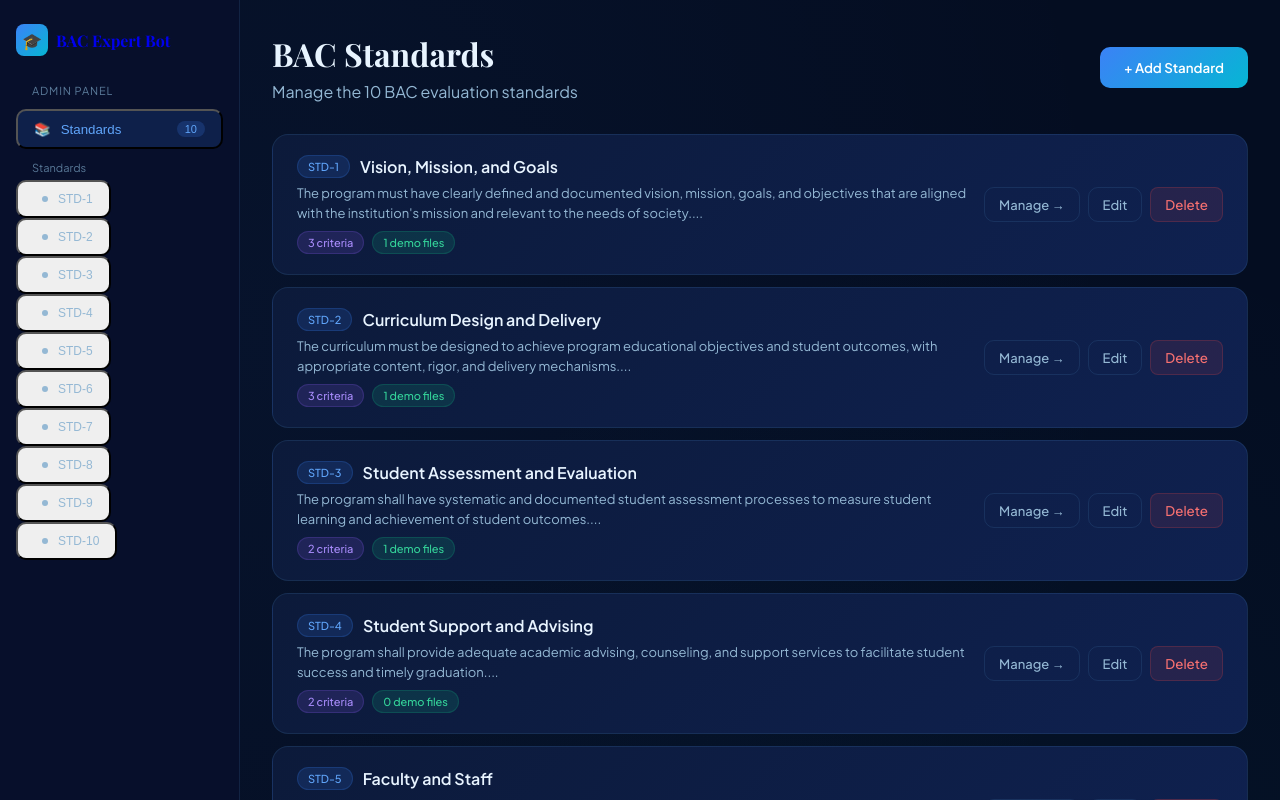
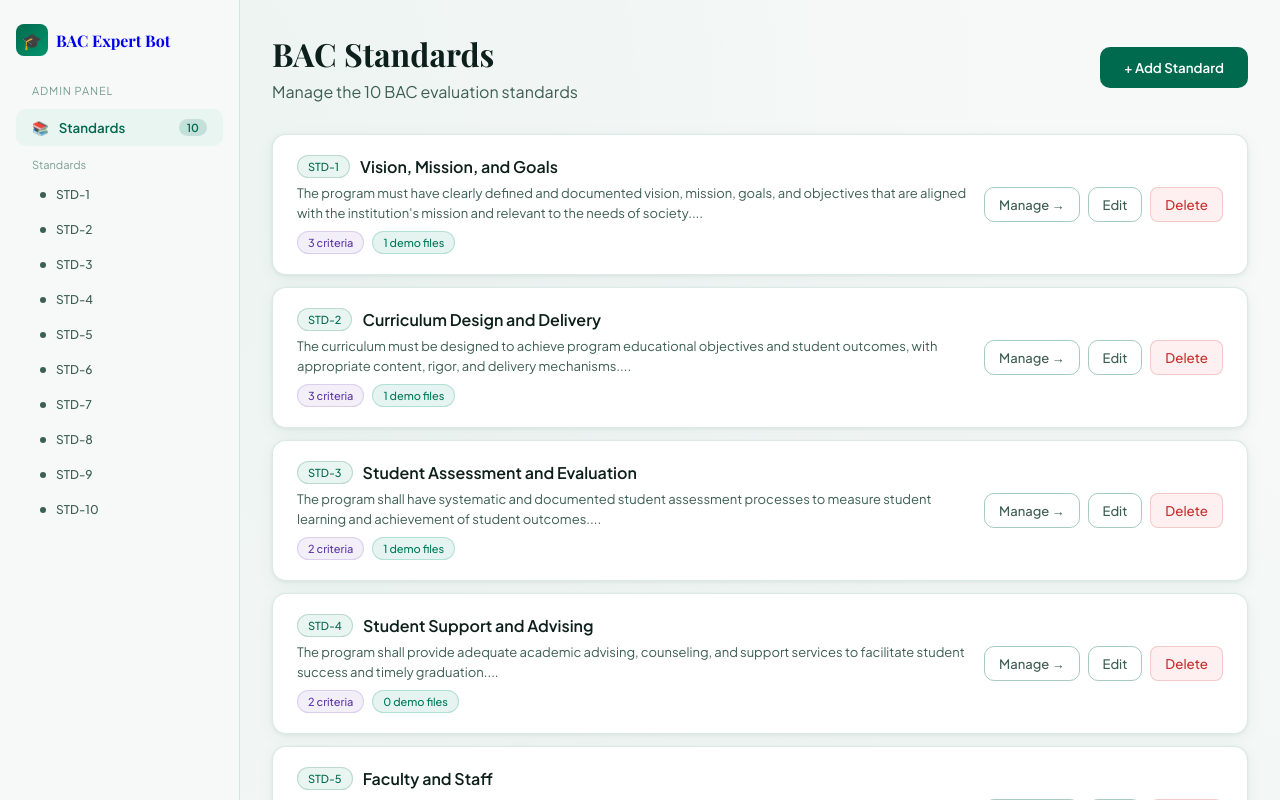
Before and after one commit to webnafis/BAC-EXPERT_BOT, a Next.js app: page /admin in a window 1280 px wide. Shown: the top 800 px of the page. Built offline with nearby package versions, Linux system fonts and the light colour scheme.

Commit message:
theme changed

```diff
--- a/app/admin/page.tsx
+++ b/app/admin/page.tsx
@@ -261,7 +261,7 @@ export default function AdminPage() {
               width: "32px",
               height: "32px",
               borderRadius: "8px",
-              background: "linear-gradient(135deg,#3b82f6,#06b6d4)",
+              background: "linear-gradient(135deg,#006A4E,#00956C)",
               display: "flex",
               alignItems: "center",
               justifyContent: "center",
@@ -301,8 +301,8 @@ export default function AdminPage() {
           <span
             style={{
               marginLeft: "auto",
-              background: "rgba(59,130,246,0.2)",
-              color: "#60a5fa",
+              background: "rgba(0,106,78,0.15)",
+              color: "#006A4E",
               padding: "2px 8px",
               borderRadius: "20px",
               fontSize: "11px",
@@ -575,14 +575,14 @@ export default function AdminPage() {
                     padding: "10px 20px",
                     background: "none",
                     border: "none",
-                    color: view === v ? "#3b82f6" : "var(--text-muted)",
+                    color: view === v ? "#006A4E" : "var(--text-muted)",
                     fontFamily: "Plus Jakarta Sans",
                     fontWeight: 600,
                     fontSize: "14px",
                     cursor: "pointer",
                     borderBottom:
                       view === v
-                        ? "2px solid #3b82f6"
+                        ? "2px solid #006A4E"
                         : "2px solid transparent",
                     marginBottom: "-1px",
                   }}
@@ -653,9 +653,9 @@ export default function AdminPage() {
                               className="tag"
                               style={{
                                 fontSize: "10px",
-                                background: "rgba(59,130,246,0.1)",
-                                color: "#60a5fa",
-                                border: "1px solid rgba(59,130,246,0.2)",
+                                background: "rgba(0,106,78,0.08)",
+                                color: "#006A4E",
+                                border: "1px solid rgba(0,106,78,0.18)",
                                 padding: "2px 8px",
                               }}
                             >
@@ -694,7 +694,7 @@ export default function AdminPage() {
                                   className="tag"
                                   style={{
                                     fontSize: "11px",
-                                    background: "rgba(255,255,255,0.03)",
+                                    background: "rgba(0,0,0,0.03)",
                                     border: "1px solid var(--border)",
                                     color: "var(--text-secondary)",
                                     padding: "3px 8px",
@@ -710,7 +710,7 @@ export default function AdminPage() {
                               style={{
                                 marginTop: "10px",
                                 padding: "10px 12px",
-                                background: "rgba(59,130,246,0.05)",
+                                background: "rgba(0,106,78,0.05)",
                                 borderRadius: "8px",
                                 fontSize: "12px",
                                 color: "var(--text-secondary)",
@@ -836,7 +836,7 @@ export default function AdminPage() {
                           <div
                             style={{
                               padding: "12px",
-                              background: "rgba(0,0,0,0.2)",
+                              background: "rgba(0,0,0,0.04)",
                               borderRadius: "8px",
                               fontSize: "12px",
                               color: "var(--text-muted)",
@@ -1426,7 +1426,7 @@ function Modal({
       style={{
         position: "fixed",
         inset: 0,
-        background: "rgba(0,0,0,0.7)",
+        background: "rgba(0,0,0,0.4)",
         display: "flex",
         alignItems: "center",
         justifyContent: "center",
@@ -1437,15 +1437,15 @@ function Modal({
     >
       <div
         style={{
-          background: "#0c1a3a",
-          border: "1px solid rgba(99,179,237,0.2)",
+          background: "#FFFFFF",
+          border: "1px solid rgba(0,106,78,0.18)",
           borderRadius: "20px",
           padding: "32px",
           maxWidth: "600px",
           width: "100%",
           maxHeight: "90vh",
           overflow: "auto",
-          boxShadow: "0 0 60px rgba(0,0,0,0.5)",
+          boxShadow: "0 8px 40px rgba(0,0,0,0.12)",
         }}
         onClick={(e) => e.stopPropagation()}
       >
--- a/app/globals.css
+++ b/app/globals.css
@@ -5,24 +5,50 @@
 @tailwind utilities;
 
 :root {
-  --bg-primary: #040d21;
-  --bg-secondary: #070f2b;
-  --bg-card: #0c1a3a;
-  --bg-card-hover: #0f2150;
-  --border: rgba(99, 179, 237, 0.12);
-  --border-accent: rgba(99, 179, 237, 0.3);
-  --text-primary: #e8f4ff;
-  --text-secondary: #94b8d4;
-  --text-muted: #5a7a99;
-  --accent-blue: #3b82f6;
-  --accent-cyan: #06b6d4;
-  --accent-gold: #f59e0b;
-  --accent-green: #10b981;
-  --accent-red: #ef4444;
-  --glow-blue: 0 0 30px rgba(59, 130, 246, 0.15);
-  --glow-cyan: 0 0 30px rgba(6, 182, 212, 0.15);
+  /* ── Core Palette: Bangladesh Government Green ── */
+  --green-900: #003d2e;
+  --green-800: #006a4e; /* primary brand — BAC / BD national green */
+  --green-700: #007a5a;
+  --green-600: #00956c;
+  --green-100: #e8f5f0;
+  --green-50: #f2faf7;
+
+  --red-700: #c53030; /* error / missing — kept distinct from brand */
+  --red-100: #fef0f0;
+
+  --amber-700: #a37210;
+  --amber-100: #fdf7ea;
+
+  /* ── Background ── */
+  --bg-primary: #ffffff;
+  --bg-secondary: #f6f9f8; /* very light green-tinted off-white */
+  --bg-card: #ffffff;
+  --bg-card-hover: #f2faf7;
+
+  /* ── Borders ── */
+  --border: rgba(0, 106, 78, 0.14);
+  --border-accent: rgba(0, 106, 78, 0.35);
+
+  /* ── Text ── */
+  --text-primary: #0d1f1a; /* near-black with green undertone */
+  --text-secondary: #3d5e53;
+  --text-muted: #7a9e92;
+
+  /* ── Accent ── */
+  --accent-green: #006a4e;
+  --accent-green-2: #00956c;
+  --accent-red: #c8102e; /* BD flag red — used sparingly for danger */
+  --accent-amber: #c9972e;
+
+  /* ── Shadows ── */
+  --glow-green: 0 4px 24px rgba(0, 106, 78, 0.1);
+  --shadow-card: 0 1px 4px rgba(0, 0, 0, 0.06),
+    0 4px 16px rgba(0, 106, 78, 0.06);
 }
 
+/* ─────────────────────────────────────
+   Reset & Base
+───────────────────────────────────── */
 * {
   box-sizing: border-box;
   margin: 0;
@@ -30,19 +56,20 @@
 }
 
 body {
-  background: var(--bg-primary);
+  background: var(--bg-secondary);
   color: var(--text-primary);
   font-family: "Plus Jakarta Sans", sans-serif;
   min-height: 100vh;
+  /* Subtle watermark-like grid for an official feel */
   background-image: radial-gradient(
-      ellipse at 20% 20%,
-      rgba(59, 130, 246, 0.05) 0%,
-      transparent 60%
+      ellipse at 15% 10%,
+      rgba(0, 106, 78, 0.04) 0%,
+      transparent 55%
     ),
     radial-gradient(
-      ellipse at 80% 80%,
-      rgba(6, 182, 212, 0.05) 0%,
-      transparent 60%
+      ellipse at 85% 90%,
+      rgba(0, 149, 108, 0.04) 0%,
+      transparent 55%
     );
 }
 
@@ -50,6 +77,9 @@ body {
   font-family: "Playfair Display", serif;
 }
 
+/* ─────────────────────────────────────
+   Scrollbar
+───────────────────────────────────── */
 ::-webkit-scrollbar {
   width: 6px;
 }
@@ -57,14 +87,17 @@ body {
   background: var(--bg-secondary);
 }
 ::-webkit-scrollbar-thumb {
-  background: rgba(59, 130, 246, 0.3);
+  background: rgba(0, 106, 78, 0.25);
   border-radius: 3px;
 }
 
+/* ─────────────────────────────────────
+   Animations
+───────────────────────────────────── */
 @keyframes fadeUp {
   from {
     opacity: 0;
-    transform: translateY(20px);
+    transform: translateY(16px);
   }
   to {
     opacity: 1;
@@ -91,15 +124,15 @@ body {
 }
 
 .animate-fade-up {
-  animation: fadeUp 0.5s ease forwards;
+  animation: fadeUp 0.45s ease forwards;
 }
 
 .shimmer-text {
   background: linear-gradient(
     90deg,
-    var(--text-primary) 0%,
-    #06b6d4 50%,
-    var(--text-primary) 100%
+    var(--green-800) 0%,
+    var(--green-600) 50%,
+    var(--green-800) 100%
   );
   background-size: 200% auto;
   -webkit-background-clip: text;
@@ -107,39 +140,47 @@ body {
   animation: shimmer 3s linear infinite;
 }
 
+/* ─────────────────────────────────────
+   Cards
+───────────────────────────────────── */
 .card {
-  background: linear-gradient(135deg, #0c1a3a 0%, #0f2150 100%);
+  background: var(--bg-card);
   border: 1px solid var(--border);
-  border-radius: 16px;
-  transition: all 0.3s ease;
+  border-radius: 14px;
+  box-shadow: var(--shadow-card);
+  transition: all 0.25s ease;
 }
 .card:hover {
   border-color: var(--border-accent);
-  box-shadow: var(--glow-blue);
+  box-shadow: var(--glow-green);
   transform: translateY(-2px);
 }
 .card-active {
-  border-color: #3b82f6 !important;
-  box-shadow: 0 0 0 2px rgba(59, 130, 246, 0.2), var(--glow-blue);
+  border-color: var(--green-800) !important;
+  box-shadow: 0 0 0 2px rgba(0, 106, 78, 0.15), var(--glow-green);
 }
 
+/* ─────────────────────────────────────
+   Buttons
+───────────────────────────────────── */
 .btn-primary {
-  background: linear-gradient(135deg, #3b82f6, #06b6d4);
-  color: white;
+  background: var(--green-800);
+  color: #ffffff;
   border: none;
   border-radius: 10px;
   padding: 12px 24px;
   font-weight: 600;
   cursor: pointer;
-  transition: all 0.3s ease;
+  transition: all 0.25s ease;
   font-family: "Plus Jakarta Sans", sans-serif;
 }
 .btn-primary:hover {
-  transform: translateY(-2px);
-  box-shadow: 0 8px 25px rgba(59, 130, 246, 0.4);
+  background: var(--green-700);
+  transform: translateY(-1px);
+  box-shadow: 0 6px 20px rgba(0, 106, 78, 0.3);
 }
 .btn-primary:disabled {
-  opacity: 0.5;
+  background: var(--text-muted);
   cursor: not-allowed;
   transform: none;
   box-shadow: none;
@@ -148,24 +189,24 @@ body {
 .btn-outline {
   background: transparent;
   color: var(--text-secondary);
-  border: 1px solid var(--border);
+  border: 1px solid var(--border-accent);
   border-radius: 10px;
   padding: 10px 20px;
   font-weight: 500;
   cursor: pointer;
-  transition: all 0.3s ease;
+  transition: all 0.25s ease;
   font-family: "Plus Jakarta Sans", sans-serif;
 }
 .btn-outline:hover {
-  border-color: var(--border-accent);
-  color: var(--text-primary);
-  background: rgba(59, 130, 246, 0.05);
+  border-color: var(--green-800);
+  color: var(--green-800);
+  background: var(--green-50);
 }
 
 .btn-danger {
-  background: rgba(239, 68, 68, 0.1);
-  color: #f87171;
-  border: 1px solid rgba(239, 68, 68, 0.2);
+  background: var(--red-100);
+  color: var(--red-700);
+  border: 1px solid rgba(197, 48, 48, 0.2);
   border-radius: 8px;
   padding: 8px 16px;
   font-weight: 500;
@@ -174,33 +215,39 @@ body {
   font-family: "Plus Jakarta Sans", sans-serif;
 }
 .btn-danger:hover {
-  background: rgba(239, 68, 68, 0.2);
-  border-color: rgba(239, 68, 68, 0.4);
+  background: #fddcdc;
+  border-color: rgba(197, 48, 48, 0.4);
 }
 
+/* ─────────────────────────────────────
+   Drop Zone
+───────────────────────────────────── */
 .drop-zone {
   border: 2px dashed var(--border-accent);
-  border-radius: 16px;
-  background: rgba(59, 130, 246, 0.03);
-  transition: all 0.3s ease;
+  border-radius: 14px;
+  background: var(--green-50);
+  transition: all 0.25s ease;
   cursor: pointer;
 }
 .drop-zone:hover,
 .drop-zone.drag-over {
-  border-color: #3b82f6;
-  background: rgba(59, 130, 246, 0.08);
+  border-color: var(--green-800);
+  background: var(--green-100);
 }
 
+/* ─────────────────────────────────────
+   Form Elements
+───────────────────────────────────── */
 input,
 textarea,
 select {
-  background: rgba(255, 255, 255, 0.05);
-  border: 1px solid var(--border);
+  background: #ffffff;
+  border: 1px solid var(--border-accent);
   border-radius: 10px;
   color: var(--text-primary);
   padding: 10px 14px;
   font-family: "Plus Jakarta Sans", sans-serif;
-  transition: border-color 0.2s ease;
+  transition: border-color 0.2s ease, box-shadow 0.2s ease;
   width: 100%;
   font-size: 14px;
 }
@@ -208,18 +255,21 @@ input:focus,
 textarea:focus,
 select:focus {
   outline: none;
-  border-color: #3b82f6;
-  background: rgba(59, 130, 246, 0.05);
+  border-color: var(--green-800);
+  box-shadow: 0 0 0 3px rgba(0, 106, 78, 0.1);
 }
 input::placeholder,
 textarea::placeholder {
   color: var(--text-muted);
 }
 select option {
-  background: var(--bg-card);
+  background: #ffffff;
   color: var(--text-primary);
 }
 
+/* ─────────────────────────────────────
+   Tags / Badges
+───────────────────────────────────── */
 .tag {
   display: inline-flex;
   align-items: center;
@@ -230,36 +280,40 @@ select option {
   font-weight: 500;
 }
 .tag-blue {
-  background: rgba(59, 130, 246, 0.15);
-  color: #60a5fa;
-  border: 1px solid rgba(59, 130, 246, 0.2);
+  /* repurposed → government green */
+  background: var(--green-100);
+  color: var(--green-800);
+  border: 1px solid rgba(0, 106, 78, 0.2);
 }
 .tag-green {
-  background: rgba(16, 185, 129, 0.15);
-  color: #34d399;
-  border: 1px solid rgba(16, 185, 129, 0.2);
+  background: rgba(0, 149, 108, 0.1);
+  color: var(--green-700);
+  border: 1px solid rgba(0, 149, 108, 0.22);
 }
 .tag-amber {
-  background: rgba(245, 158, 11, 0.15);
-  color: #fbbf24;
-  border: 1px solid rgba(245, 158, 11, 0.2);
+  background: var(--amber-100);
+  color: var(--amber-700);
+  border: 1px solid rgba(163, 114, 16, 0.22);
 }
 .tag-red {
-  background: rgba(239, 68, 68, 0.15);
-  color: #f87171;
-  border: 1px solid rgba(239, 68, 68, 0.2);
+  background: var(--red-100);
+  color: var(--red-700);
+  border: 1px solid rgba(197, 48, 48, 0.2);
 }
 .tag-purple {
-  background: rgba(139, 92, 246, 0.15);
-  color: #a78bfa;
-  border: 1px solid rgba(139, 92, 246, 0.2);
+  background: rgba(99, 60, 180, 0.08);
+  color: #5b38a8;
+  border: 1px solid rgba(99, 60, 180, 0.18);
 }
 
+/* ─────────────────────────────────────
+   Spinner
+───────────────────────────────────── */
 .spinner {
   width: 40px;
   height: 40px;
-  border: 3px solid rgba(59, 130, 246, 0.2);
-  border-top-color: #3b82f6;
+  border: 3px solid rgba(0, 106, 78, 0.15);
+  border-top-color: var(--green-800);
   border-radius: 50%;
   animation: spin 1s linear infinite;
 }
@@ -269,15 +323,22 @@ select option {
   border-width: 2px;
 }
 
+/* ─────────────────────────────────────
+   Navbar
+───────────────────────────────────── */
 .navbar {
-  backdrop-filter: blur(20px);
-  background: rgba(4, 13, 33, 0.9);
+  backdrop-filter: blur(16px);
+  background: rgba(255, 255, 255, 0.92);
   border-bottom: 1px solid var(--border);
+  box-shadow: 0 1px 8px rgba(0, 106, 78, 0.06);
 }
 
+/* ─────────────────────────────────────
+   Progress Bar
+───────────────────────────────────── */
 .progress-bar {
   height: 8px;
-  background: rgba(59, 130, 246, 0.15);
+  background: var(--green-100);
   border-radius: 4px;
   overflow: hidden;
 }
@@ -285,13 +346,19 @@ select option {
   height: 100%;
   border-radius: 4px;
   transition: width 1.5s ease;
-  background: linear-gradient(90deg, #3b82f6, #06b6d4);
+  background: linear-gradient(90deg, var(--green-800), var(--green-600));
 }
 
+/* ─────────────────────────────────────
+   Score Ring
+───────────────────────────────────── */
 .score-ring {
   animation: scoreReveal 1.5s ease forwards;
 }
 
+/* ─────────────────────────────────────
+   Admin Sidebar
+───────────────────────────────────── */
 .admin-nav-item {
   display: flex;
   align-items: center;
@@ -303,22 +370,34 @@ select option {
   color: var(--text-secondary);
   font-weight: 500;
   text-decoration: none;
+  background: transparent;
+  border: none;
+  width: 100%;
+  text-align: left;
+  font-family: "Plus Jakarta Sans", sans-serif;
 }
 .admin-nav-item:hover {
-  background: rgba(59, 130, 246, 0.08);
-  color: var(--text-primary);
+  background: var(--green-50);
+  color: var(--green-800);
 }
 .admin-nav-item.active {
-  background: rgba(59, 130, 246, 0.15);
-  color: #60a5fa;
+  background: var(--green-100);
+  color: var(--green-800);
+  font-weight: 600;
 }
 
+/* ─────────────────────────────────────
+   Divider
+───────────────────────────────────── */
 .divider {
   height: 1px;
   background: var(--border);
   margin: 16px 0;
 }
 
+/* ─────────────────────────────────────
+   Labels
+───────────────────────────────────── */
 label {
   color: var(--text-secondary);
   font-size: 13px;
```
Also changed, not shown: app/evaluate/page.tsx (+33 -33 lines), app/page.tsx (+6 -6 lines).
